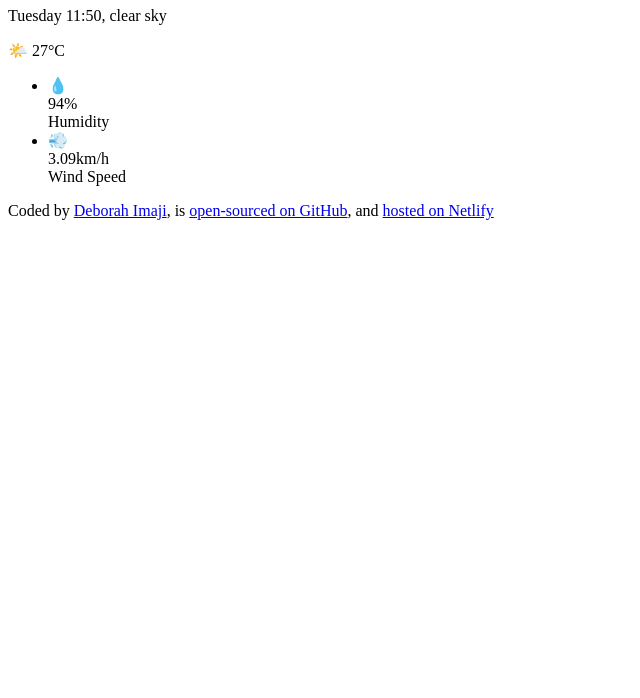
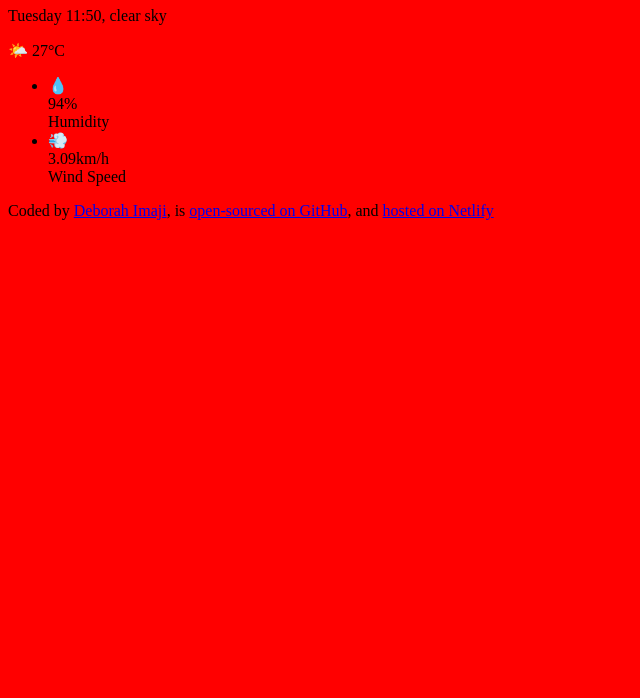
Before and after one commit to DeborahImaji/synergy, a plain HTML site: page index.html in a window 1280 px wide. Shown: the part 102-800 px from the top of the page, without its empty margins (0-640 px from the left). Drawn offline with Linux system fonts and the light colour scheme.

Commit message:
Created a CSS file

```diff
--- a/index.html
+++ b/index.html
@@ -5,6 +5,8 @@
     <meta charset="UTF-8">
     <meta name="viewport" content="width=device-width, initial-scale=1.0">
     <title>Synergy App</title>
+
+    <link rel="stylesheet" href="src/style.css">
 </head>
 
 <body>
--- /dev/null
+++ b/src/style.css
@@ -0,0 +1,3 @@
+body {
+    background: red;
+}
```
